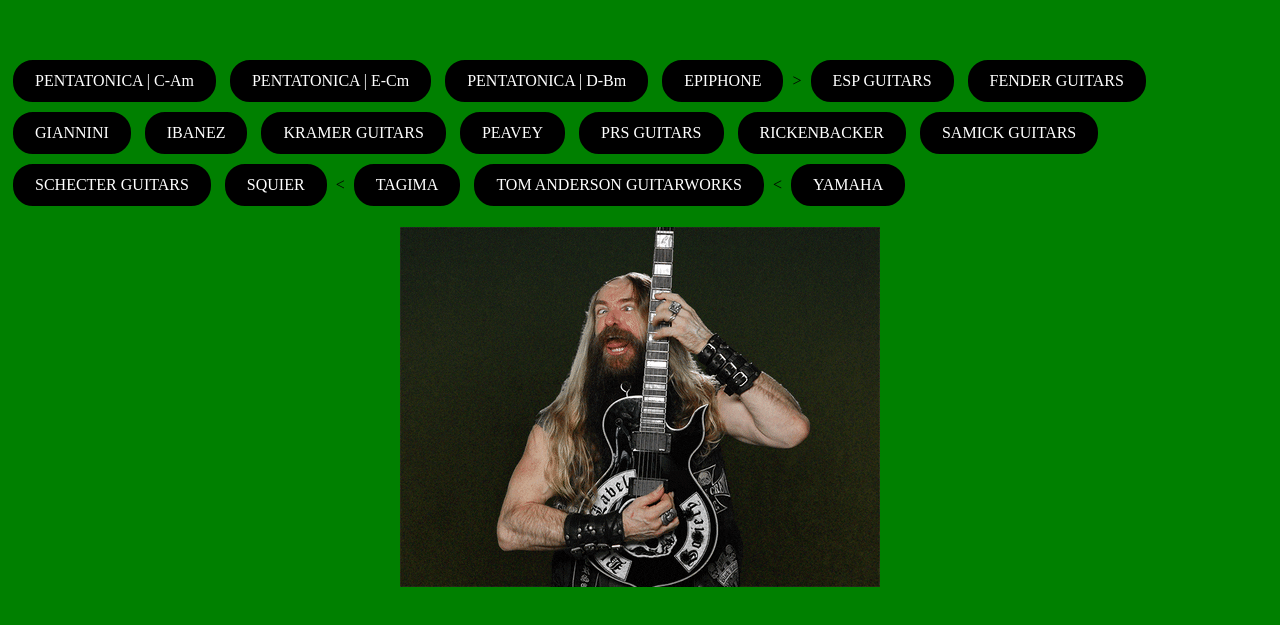
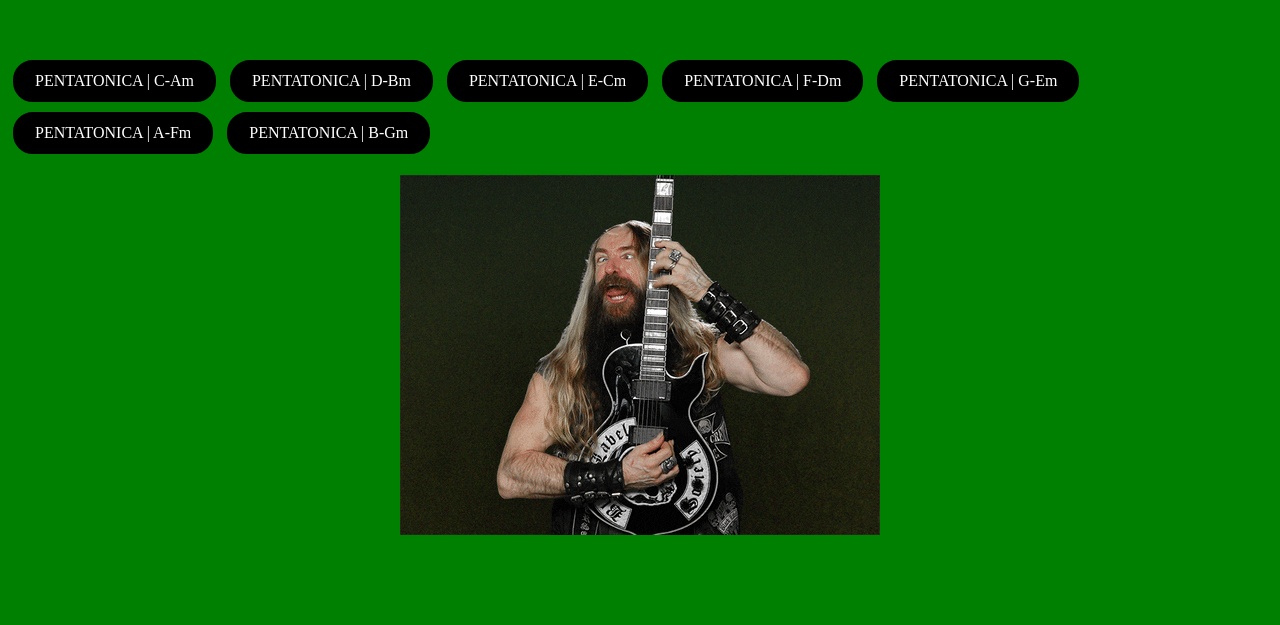
Before and after one commit to mfa33015145/web-page, a plain HTML site: page tabs.html in a window 1280 px wide. Shown: the part 121-746 px from the top of the page. Drawn offline with Linux system fonts and the light colour scheme.

Commit message:
Add files via upload

```diff
--- a/tabs.html
+++ b/tabs.html
@@ -28,43 +28,17 @@
     <div>
         <a href="tabs-c-am.html" target="_blank" class="button">PENTATONICA | C-Am</a>
 
+        <a href="tabs-d-bm.html" target="_blank" class="button">PENTATONICA | D-Bm</a>
 
         <a href="tabs-e-cm.html" target="_blank" class="button">PENTATONICA | E-Cm</a>
 
-        <a href="tabs-d-bm.html" target="_blank" class="button">PENTATONICA | D-Bm</a>
+        <a href="tabs-f-dm.html" target="_blank" class="button">PENTATONICA | F-Dm</a>
 
-        <a href="https://pt.wikipedia.org/wiki/Epiphone" target="_blank" class="button">EPIPHONE</a>
+        <a href="tabs-g-em.html" target="_blank" class="button">PENTATONICA | G-Em</a>
 
-        >
-        <a href="https://pt.wikipedia.org/wiki/ESP_Guitars" target="_blank" class="button">ESP GUITARS</a>
+        <a href="tabs-a-fm.html" target="_blank" class="button">PENTATONICA | A-Fm</a>
 
-        <a href="https://pt.wikipedia.org/wiki/Fender_Musical_Instruments_Corporation" target="_blank" class="button">FENDER GUITARS</a>
-    </div>
-    <div>
-        <a href="https://pt.wikipedia.org/wiki/Giannini" target="_blank" class="button">GIANNINI</a>
-
-        <a href="https://pt.wikipedia.org/wiki/Ibanez" target="_blank" class="button">IBANEZ</a>
-
-        <a href="https://en.wikipedia.org/wiki/Kramer_Guitars" target="_blank" class="button">KRAMER GUITARS</a>
-
-        <a href="https://en.wikipedia.org/wiki/List_of_Peavey_guitars" target="_blank" class="button">PEAVEY</a>
-
-        <a href="https://pt.wikipedia.org/wiki/PRS_Guitars" target="_blank" class="button">PRS GUITARS</a>
-
-        <a href="https://pt.wikipedia.org/wiki/Rickenbacker" target="_blank" class="button">RICKENBACKER</a>
-
-        <a href="https://en.wikipedia.org/wiki/Samick" target="_blank" class="button">SAMICK GUITARS</a>
-    </div>
-    <div>
-        <a href="https://en.wikipedia.org/wiki/Schecter_Guitar_Research" target="_blank" class="button">SCHECTER GUITARS</a>
-
-        <a href="https://pt.wikipedia.org/wiki/Squier" target="_blank" class="button">SQUIER</a>
-    <
-        <a href="https://pt.wikipedia.org/wiki/Tagima" target="_blank" class="button">TAGIMA</a>
-
-        <a href="https://en.wikipedia.org/wiki/Tom_Anderson_Guitarworks" target="_blank" class="button">TOM ANDERSON GUITARWORKS</a>
-    <
-        <a href="https://pt.wikipedia.org/wiki/Yamaha" target="_blank" class="button">YAMAHA</a>
+        <a href="tabs-b-gm.html" target="_blank" class="button">PENTATONICA | B-Gm</a>
     </div>
     <div>
         <section>
```
